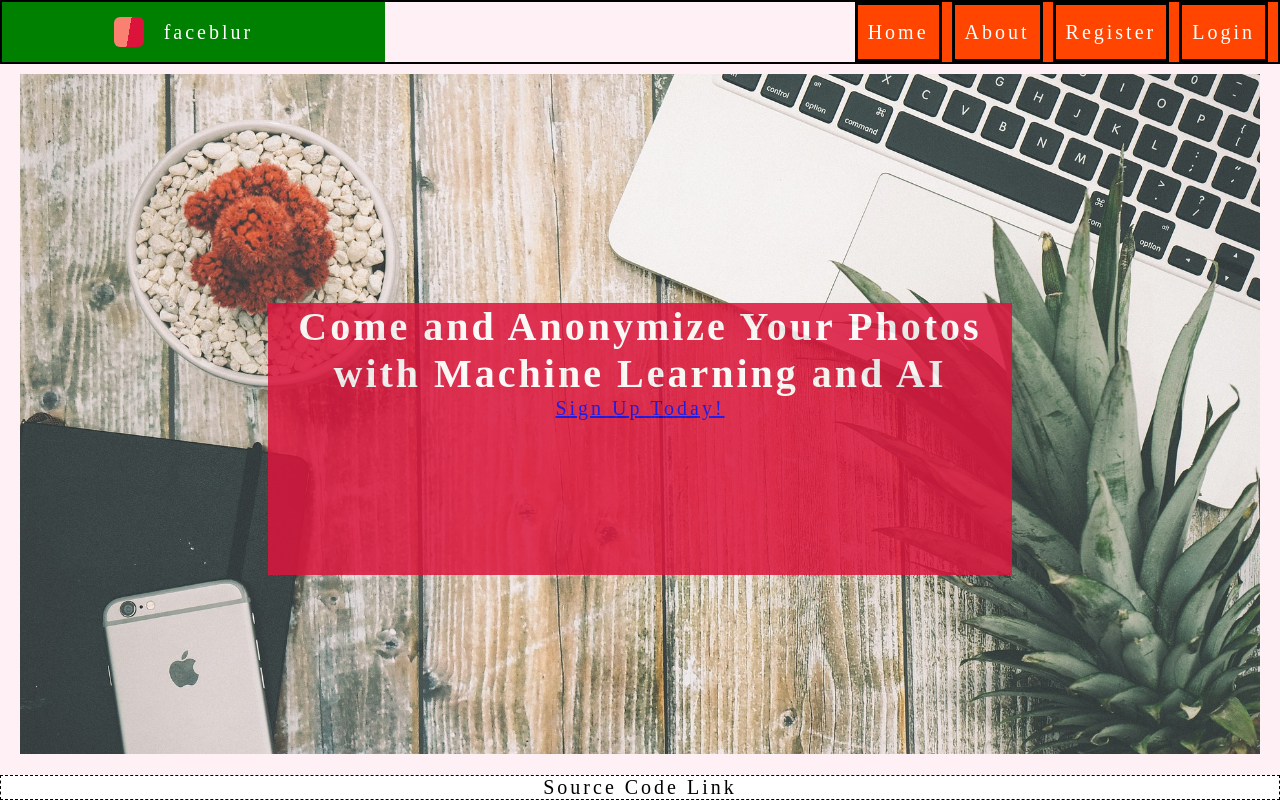
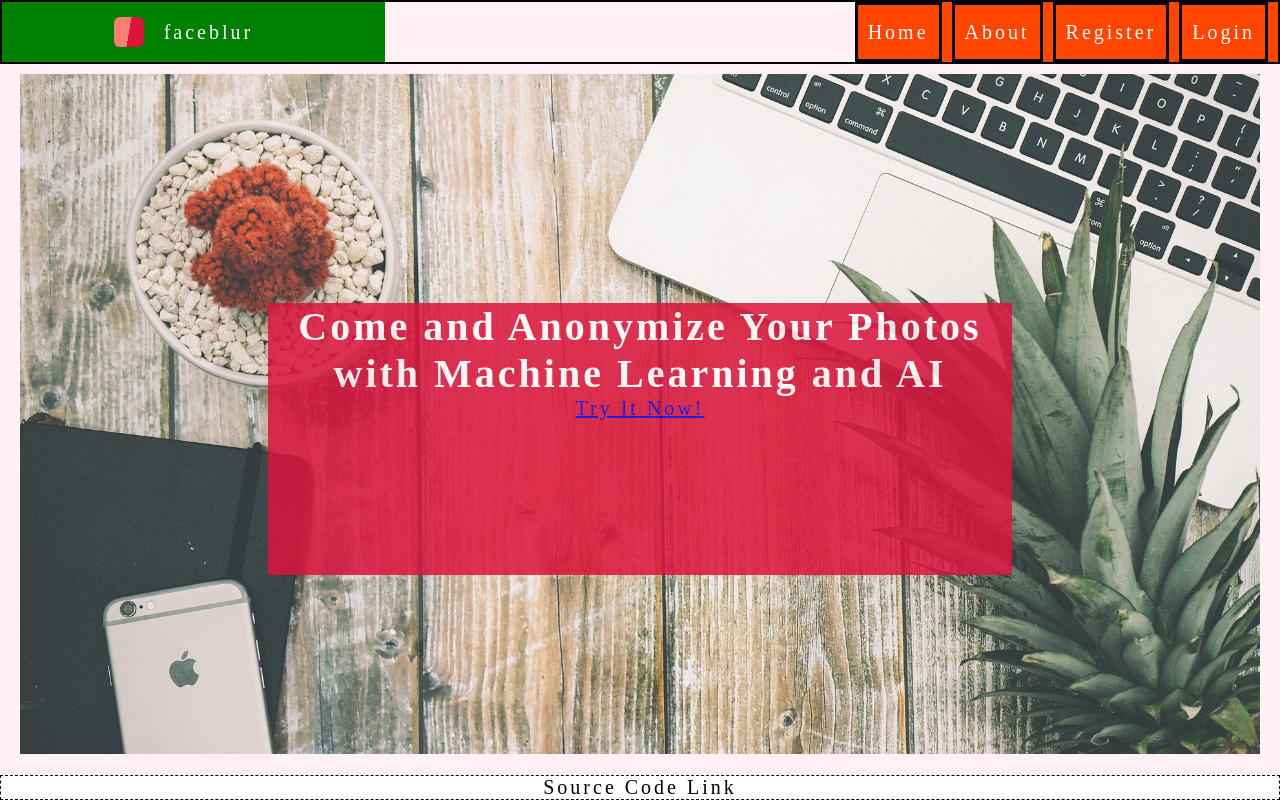
Before and after one commit to tenglin2/faceblur, a React (Create React App) app: page /#/ in a window 1280 px wide. Built offline with nearby package versions, Linux system fonts and the light colour scheme.

Commit message:
minor changes in components

```diff
--- a/src/components/Footer.js
+++ b/src/components/Footer.js
@@ -3,7 +3,7 @@ import '../stylesheets/Footer.css';
 
 const Footer = function() {
 	return (
-		<div class="footer">
+		<div className="footer">
 			<a
 				href="https://github.com/tenglin2/faceblur"
 				target="_blank"
--- a/src/components/Home.js
+++ b/src/components/Home.js
@@ -1,15 +1,17 @@
 import React from 'react';
-import Button from './Button';
 import '../stylesheets/Home.css';
+import { Link } from 'react-router-dom';
 
 class Home extends React.Component {
 	render() {
 		return (
-			<main class="Home">
-				<div class="display">
-					<div class="display__box">
+			<main className="Home">
+				<div className="display">
+					<div className="display__box">
 						<h1>Come and Anonymize Your Photos with Machine Learning and AI</h1>
-						<Button destination="register" text="Sign Up Today!" />
+						{/* <Button destination="register" text="Sign Up Today!" /> */}
+						{/* Remember a link tag is basically the same thing as a anchor tag. */}
+						<Link to="/Faceblur">Try It Now!</Link>
 					</div>
 				</div>
 			</main>
```
